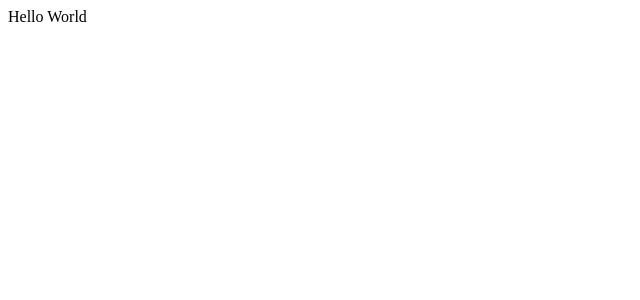
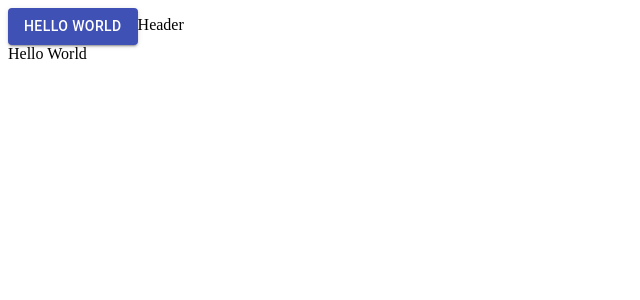
Before and after one commit to extracold1209/web_test_fron, a React app: page / in a window 1280 px wide. Shown: the top 300 px of the page, without its empty margins (0-640 px from the left). Built offline with nearby package versions, Linux system fonts and the light colour scheme; the HTML template or start-up script is replaced by a standard one.

Commit message:
CSS Framework 변경
- Material-UI react 로 변경

```diff
--- a/src/components/App.tsx
+++ b/src/components/App.tsx
@@ -1,9 +1,11 @@
 import React, { Component } from 'react';
+import Header from './Header';
 
 class App extends Component {
   public render() {
     return (
         <div>
+          <Header />
             Hello World
         </div>
     );
--- /dev/null
+++ b/src/components/Header.tsx
@@ -0,0 +1,17 @@
+import Button from '@material-ui/core/Button';
+import React, { Component } from 'react';
+
+class Header extends Component {
+    public render() {
+        return (
+            <div>
+                <Button variant='contained' color='primary'>
+                    Hello World
+                </Button>
+                Header
+            </div>
+        );
+    }
+}
+
+export default Header;
--- a/src/server/index.html
+++ b/src/server/index.html
@@ -3,11 +3,11 @@
         <title>
             Test Page
         </title>
-        <link rel="/vendor/materialize-css/dist/css/materialize.min.css"></link>
+        <link rel="stylesheet" href="https://fonts.googleapis.com/css?family=Roboto:300,400,500" />
+        <link rel="stylesheet" href="https://fonts.googleapis.com/icon?family=Material+Icons" />
     </head>
     <body>
         <div id="workspace"></div>
-        <script src="/vendor/materialize-css/dist/js/materialize.min.js"></script>
         <script src="/build/bundle.js"></script>
     </body>
 </html>
```
Also changed, not shown: package.json (+4 -4 lines), 1 other file (tests, documents, lock files or other folders).
